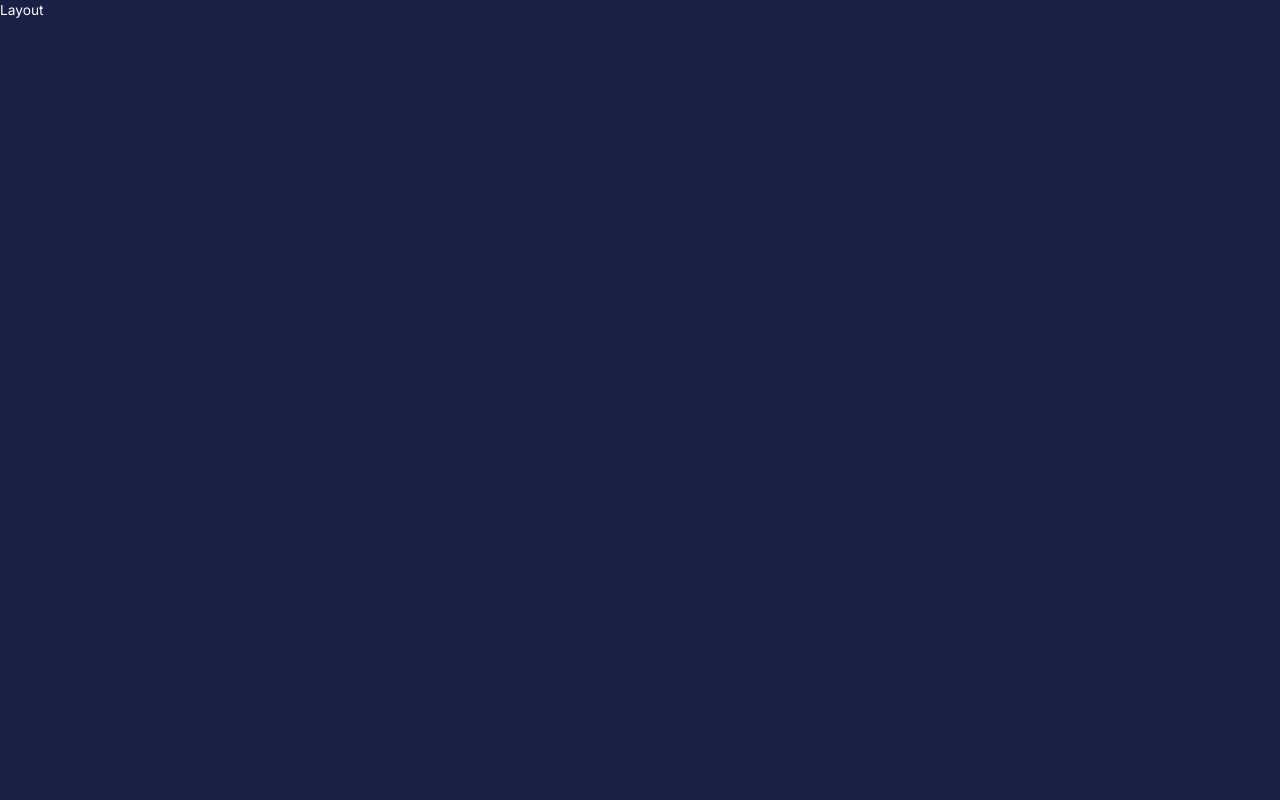
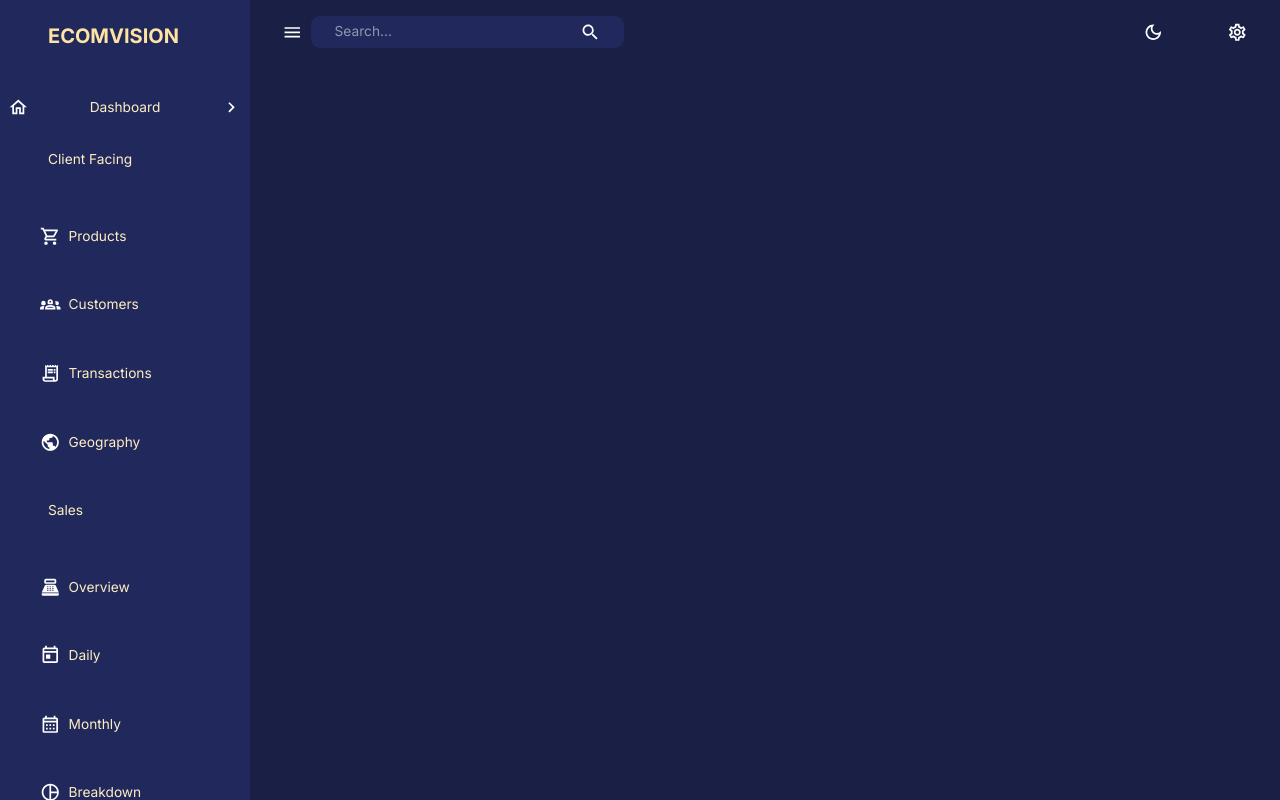
Before and after one commit to Bididah/MERN, a React (Create React App) app in the folder frontend/: page /dashboard in a window 1280 px wide. Built offline with nearby package versions, Linux system fonts and the light colour scheme.

Commit message:
Navbar and Side bar done

```diff
--- /dev/null
+++ b/frontend/src/components/Navbar.js
@@ -0,0 +1,64 @@
+import React, { useState }from 'react'
+import {
+  LightModeOutlined,
+  DarkModeOutlined,
+  Menu as MenuIcon,
+  Search,
+  SettingsOutlined,
+  ArrowDropDownOutlined } from '@mui/icons-material'
+import FlexBetween from './flexBetween'
+import { setMode } from 'state'
+import { AppBar, IconButton, InputBase, Toolbar, } from '@mui/material'
+import { useSelector, useDispatch } from 'react-redux'
+import { themeSettings } from 'theme'
+
+
+const Navbar = ({isSidebarOpen , setIsSidebarOpen}) => {
+  const dispatch  = useDispatch()
+  const theme = themeSettings(useSelector((state) => state.global.mode))
+
+
+  return (
+    <AppBar sx = {{
+      position: "static",
+      background: "none",
+      boxShadow: "none"
+    }}>
+       <Toolbar sx = {{
+        justifyContent: 'space-between'
+       }}>
+
+        <FlexBetween>
+          <IconButton onClick={()=> setIsSidebarOpen(!isSidebarOpen)}>
+              <MenuIcon/>
+          </IconButton>
+          <FlexBetween
+          backgroundColor = {theme.palette.background.alt}
+          borderRadius = '9px'
+          gap = '3rem'
+          p= "0.1rem 1.5rem"
+          >
+            <InputBase  placeholder='Search...'/>
+            <Search/>
+          </FlexBetween>
+        </FlexBetween>
+
+        <FlexBetween gap = "3rem">
+          <IconButton onClick={() => dispatch(setMode())}>
+            {theme.palette.mode === "dark"
+             ? <DarkModeOutlined />
+             : <LightModeOutlined />
+            }
+          </IconButton>
+          <IconButton>
+             <SettingsOutlined />
+          </IconButton>
+        </FlexBetween>
+
+       </Toolbar>
+
+    </AppBar>
+  )
+}
+
+export default Navbar
--- /dev/null
+++ b/frontend/src/components/Sidebar.js
@@ -0,0 +1,189 @@
+import React from "react";
+import {
+  Box,
+  Divider,
+  Drawer,
+  IconButton,
+  List,
+  ListItem,
+  ListItemButton,
+  ListItemIcon,
+  ListItemText,
+  Typography,
+  useTheme,
+} from "@mui/material";
+import {
+  SettingsOutlined,
+  ChevronLeft,
+  ChevronRightOutlined,
+  HomeOutlined,
+  ShoppingCartOutlined,
+  Groups2Outlined,
+  ReceiptLongOutlined,
+  PublicOutlined,
+  PointOfSaleOutlined,
+  TodayOutlined,
+  CalendarMonthOutlined,
+  AdminPanelSettingsOutlined,
+  TrendingUpOutlined,
+  PieChartOutlined,
+  ChevronRight,
+} from "@mui/icons-material";
+import { useEffect, useState } from "react";
+import { useLocation, useNavigate } from "react-router-dom";
+import flexBetween from "./flexBetween";
+import FlexBetween from "./flexBetween";
+
+const navItems = [
+  {
+    text: "Dashboard",
+    icon: <HomeOutlined />,
+  },
+  {
+    text: "Client Facing",
+    icon: null,
+  },
+  {
+    text: "Products",
+    icon: <ShoppingCartOutlined />,
+  },
+  {
+    text: "Customers",
+    icon: <Groups2Outlined />,
+  },
+  {
+    text: "Transactions",
+    icon: <ReceiptLongOutlined />,
+  },
+  {
+    text: "Geography",
+    icon: <PublicOutlined />,
+  },
+  {
+    text: "Sales",
+    icon: null,
+  },
+  {
+    text: "Overview",
+    icon: <PointOfSaleOutlined />,
+  },
+  {
+    text: "Daily",
+    icon: <TodayOutlined />,
+  },
+  {
+    text: "Monthly",
+    icon: <CalendarMonthOutlined />,
+  },
+  {
+    text: "Breakdown",
+    icon: <PieChartOutlined />,
+  },
+  {
+    text: "Management",
+    icon: null,
+  },
+  {
+    text: "Admin",
+    icon: <AdminPanelSettingsOutlined />,
+  },
+  {
+    text: "Performance",
+    icon: <TrendingUpOutlined />,
+  },
+];
+
+const Sidebar = ({
+  isNonMobile,
+  drawerWidth,
+  isSidebarOpen,
+  setisSidebarOpen }) => {
+    const {pathname} = useLocation()
+    const [active, setActive] = useState("")
+    const navigate = useNavigate()
+    const theme = useTheme()
+
+    useEffect(() => setActive(pathname.substring(1)), [pathname])
+
+
+  return (
+
+      <Box component="nav">
+         {isSidebarOpen && (
+           <Drawer
+             open = {isSidebarOpen}
+             onClose={() => setisSidebarOpen(false)}
+             variant = "persistent"
+             anchor = "left"
+             sx={{
+              width: drawerWidth,
+              "& .MuiDrawer-paper": {
+                color: theme.palette.secondary[200],
+                backgroundColor: theme.palette.background.alt,
+                boxSixing: "border-box",
+                borderWidth: isNonMobile ? 0 : "2px",
+                width: drawerWidth,
+              },
+            }}
+            >
+
+              <Box m='1.5rem 2rem 2rem 3rem'>
+                <FlexBetween color={theme.palette.secondary.main}>
+                   <Box>
+                      <Typography variant="h4" fontWeight= "bold">ECOMVISION</Typography>
+                   </Box>
+                   {!isNonMobile && (
+                    <IconButton>
+                      <ChevronLeft/>
+                    </IconButton>
+                   )}
+                </FlexBetween>
+              </Box>
+              <List>
+                 {navItems.map((el) => {
+                    console.log(el.text === "Dashboard")
+                    if (el.text === "Dashboard") {
+                     return  <Box>
+                        <FlexBetween>
+                           <IconButton>
+                             {el.icon}
+                           </IconButton>
+                           <Typography>
+                             {el.text}
+                           </Typography>
+                           <IconButton>
+                             <ChevronRight/>
+                           </IconButton>
+                        </FlexBetween>
+                      </Box>
+                    } else {
+                      if(el.icon) {
+                        return <ListItem>
+                           <ListItemButton>
+                              <FlexBetween>
+                                 <IconButton>
+                                   {el.icon}
+                                 </IconButton>
+                                 <Typography>
+                                   {el.text}
+                                 </Typography>
+                              </FlexBetween>
+                           </ListItemButton>
+                        </ListItem>
+                      }
+                      return <Box m='1.5rem 2rem 2rem 3rem'>
+                        <Typography>{el.text}</Typography>
+                      </Box>
+                    }
+
+                 })}
+              </List>
+
+
+           </Drawer>
+         )}
+      </Box>
+  )
+}
+
+export default Sidebar
--- /dev/null
+++ b/frontend/src/components/flexBetween.jsx
@@ -0,0 +1,10 @@
+const { Box } = require("@mui/material");
+const { styled } = require("@mui/system");
+
+const FlexBetween = styled(Box)({
+  display: 'flex',
+  justifyContent: 'space-between',
+  alignItems: 'center'
+})
+
+export default FlexBetween
--- a/frontend/src/screens/Layout.js
+++ b/frontend/src/screens/Layout.js
@@ -1,8 +1,29 @@
-import React from 'react'
+import {React, useState } from 'react'
+import { Box, useMediaQuery } from '@mui/material'
+import { useSelector } from 'react-redux'
+import { Outlet } from 'react-router-dom'
+import Navbar from 'components/Navbar'
+import Sidebar from 'components/Sidebar'
 
 const Layout = () => {
+  const isNonMobile = useMediaQuery("(min-width: 600px)")
+  const [isSidebarOpen, setIsSidebarOpen] = useState(true)
+
   return (
-    <div>Layout</div>
+    <Box display={isNonMobile ? "flex" : "block"} width="100%" height="100%">
+      <Sidebar
+        isNonMobile={isNonMobile}
+        drawerWidth="250px"
+        isSidebarOpen={isSidebarOpen}
+        setIsSidebarOpen={setIsSidebarOpen}/>
+      <Box flexGrow={1}>
+        <Navbar
+          setIsSidebarOpen = {setIsSidebarOpen}
+          isSidebarOpen = {isSidebarOpen}
+        />
+        {/* <Outlet/> */}
+      </Box>
+    </Box>
   )
 }
 
```
